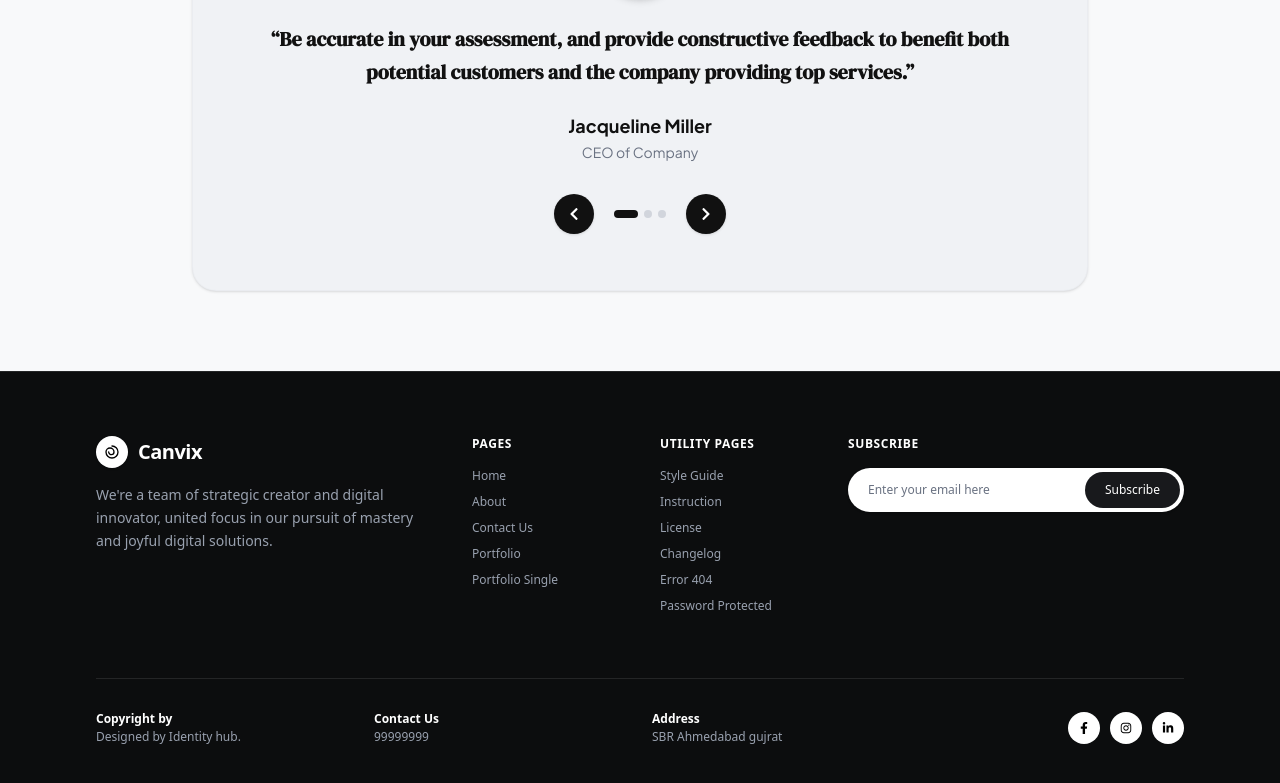
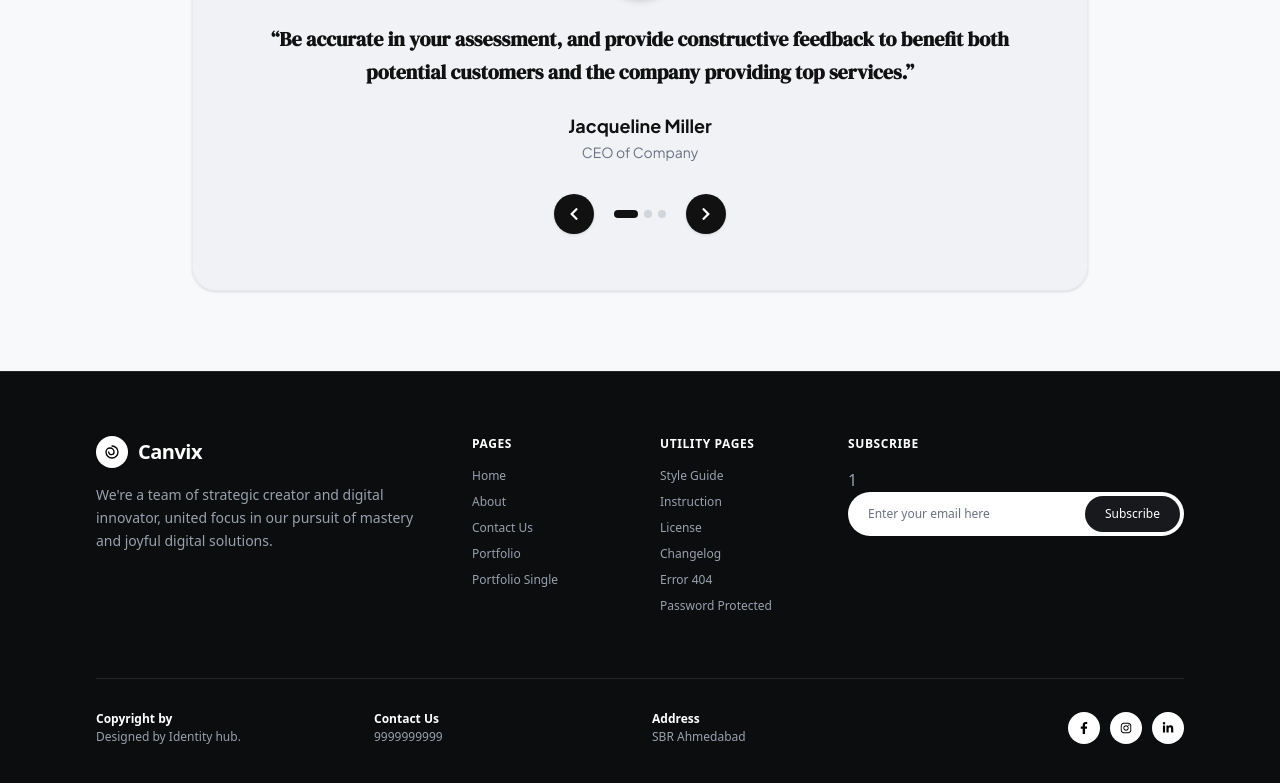
Before and after one commit to mayurrajrathore07-lang/Canvix, a React (Vite) app: page / in a window 1280 px wide. Shown: the part 4540-5323 px from the top of the page. Built offline with nearby package versions, Linux system fonts and the light colour scheme.

Commit message:
add hover effect and addess

```diff
--- a/src/components/footer.jsx
+++ b/src/components/footer.jsx
@@ -61,7 +61,7 @@ function Footer() {
                     <div className="md:col-span-4 space-y-4">
                         <h4 className="text-xs font-bold text-white uppercase tracking-wider">
                             Subscribe
-                        </h4>
+                        </h4>1
 
                         <form onSubmit={(e) => e.preventDefault()} className="flex items-center bg-white rounded-full p-1 max-w-md shadow-sm">
                             <input
@@ -89,12 +89,12 @@ function Footer() {
 
                     <div>
                         <span className="font-bold text-white block mb-0.5">Contact Us</span>
-                        <span>99999999</span>
+                        <span>9999999999</span>
                     </div>
 
                     <div>
                         <span className="font-bold text-white block mb-0.5">Address</span>
-                        <span>SBR Ahmedabad gujrat</span>
+                        <span>SBR Ahmedabad</span>
                     </div>
 
                     <div className="flex gap-2.5 sm:justify-end">
--- a/src/components/home/Services.jsx
+++ b/src/components/home/Services.jsx
@@ -51,7 +51,7 @@ function Services() {
                     </h2>
                 </div>
 
-                <div className="grid grid-cols-1 md:grid-cols-2 lg:grid-cols-3 gap-8">
+                <div className="grid grid-cols-1 md:grid-cols-2 lg:grid-cols-3 gap-8 ">
                     {services.map((item, index) => (
                         <div
                             key={index}
```
